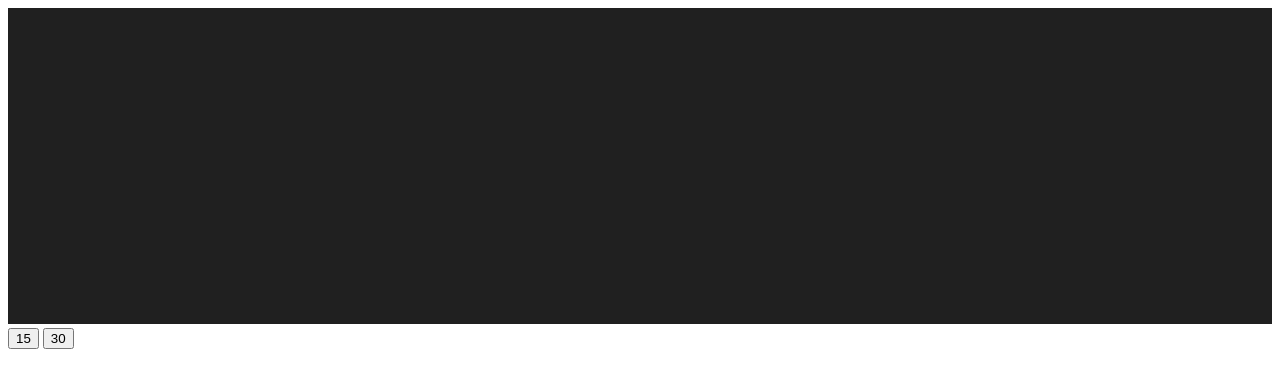
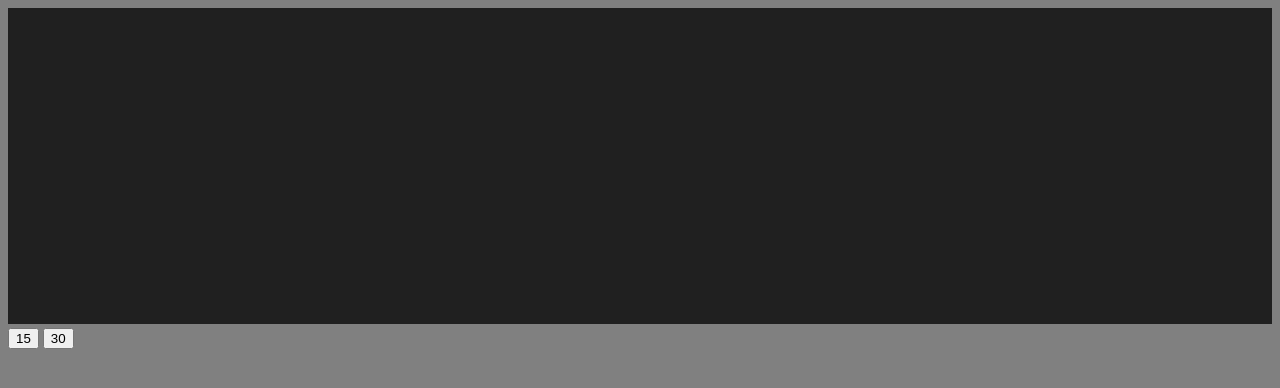
Before and after one commit to LuridSorcerer/visual-timer, a plain HTML site: page index.html in a window 1280 px wide. Drawn offline with Linux system fonts and the light colour scheme.

Commit message:
changed background color to gray

```diff
--- a/index.html
+++ b/index.html
@@ -4,7 +4,7 @@
     <title>Visual Timer</title>
     <meta charset="UTF-8">
 </head>
-<body onload="init()" onresize="resize()">
+<body onload="init()" onresize="resize()" style="background-color:gray">
     <canvas id="canvas"></canvas>
     <br/>
     <button onclick="setTargetTime(1000 * 60 * 15)">15</button>
```
Also changed, not shown: app.js (line endings or trailing spaces).
